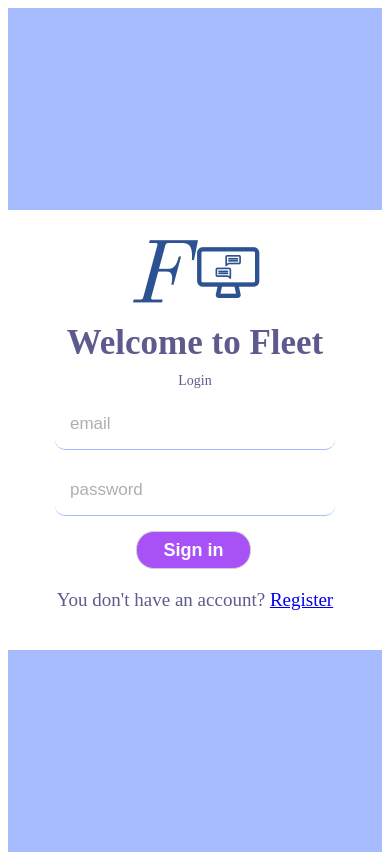
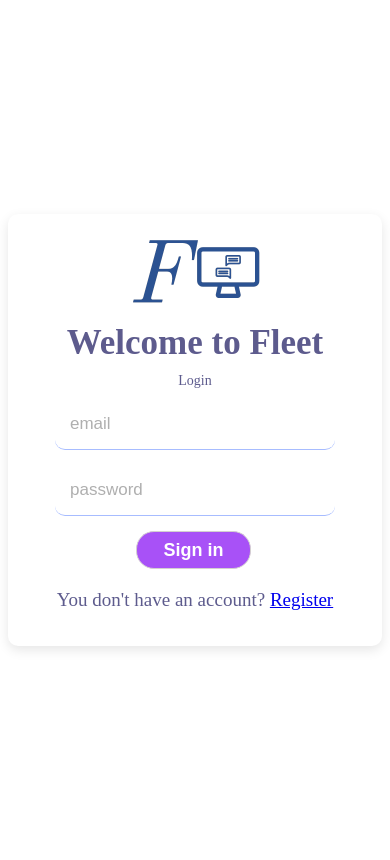
Before and after one commit to Shashan-k08/Fleet-a-web-chatting-app-, a React (Create React App) app: page /#/login in a window 390 px wide. Built offline with nearby package versions, Linux system fonts and the light colour scheme; no server answers.

Commit message:
2 commit

```diff
--- a/src/pages/Login.jsx
+++ b/src/pages/Login.jsx
@@ -29,7 +29,7 @@ const Login = () => {
           <input type="email" placeholder="email" />
           <input type="password" placeholder="password" />
           <button>Sign in</button>
-          {err && <span>Something went wrong</span>}
+          {err && <span style={{"color":"red" ,"fontSize":"1.2em"}}>User Not found</span>}
         </form>
         <p>You don't have an account? <Link to="/register">Register</Link></p>
       </div>
--- a/src/style.scss
+++ b/src/style.scss
@@ -25,11 +25,12 @@
 
   .formWrapper {
     background-color: white;
-    padding: 20px 60px;
     border-radius: 10px;
     display: flex;
     flex-direction: column;
     gap: 10px;
+    width: 24em;
+    padding: 1em 0em;
     align-items: center;
 
     .fleet {
@@ -376,3 +377,20 @@
     }
   }
 }
+@media screen and (max-width :600px) {
+  .formContainer{
+    background-color: white;
+  }
+  .formWrapper{
+    box-shadow: rgba(0, 0, 0, 0.1) 0px 4px 12px;
+    padding:20px 17px;
+  }
+}
+
+// }
+// @media screen and (max-width:1500px-600px)
+// {
+// .formWrapper{
+//   padding: 20px 60px;
+// }
+//   }
```
